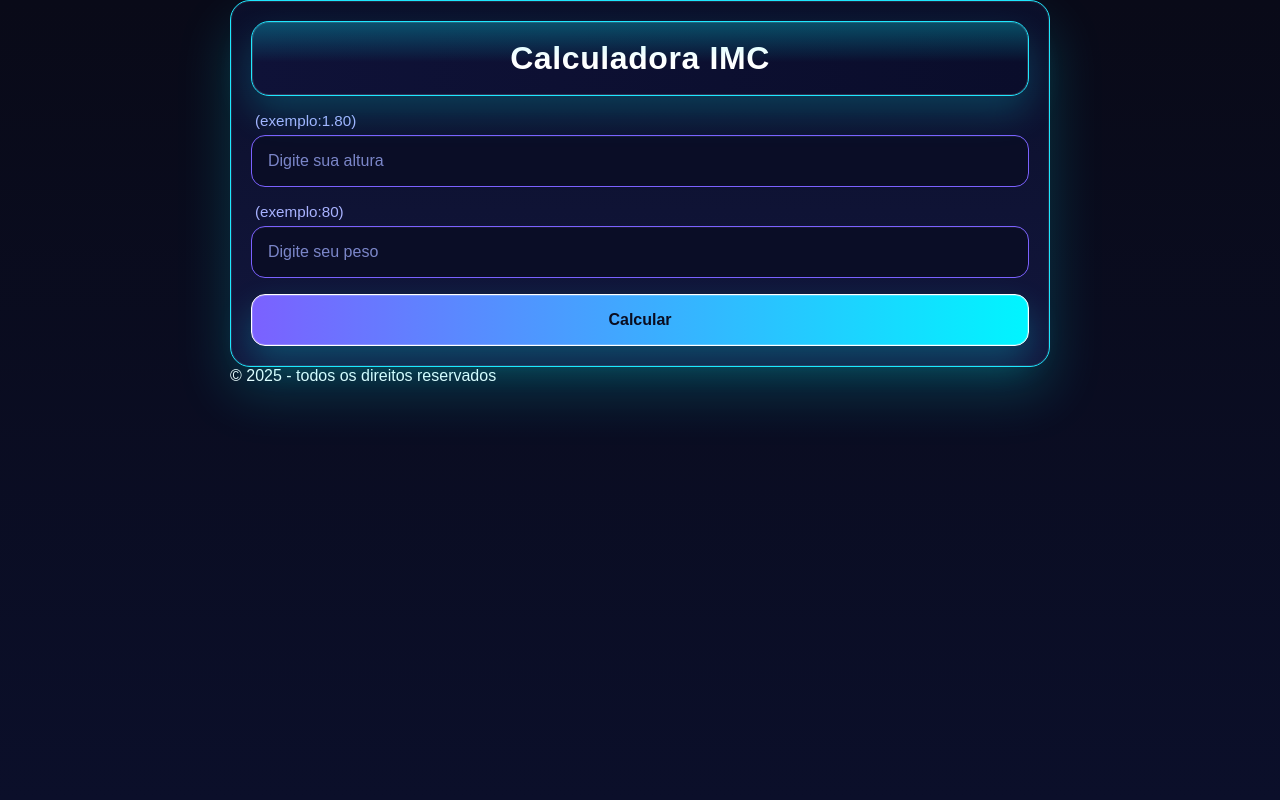
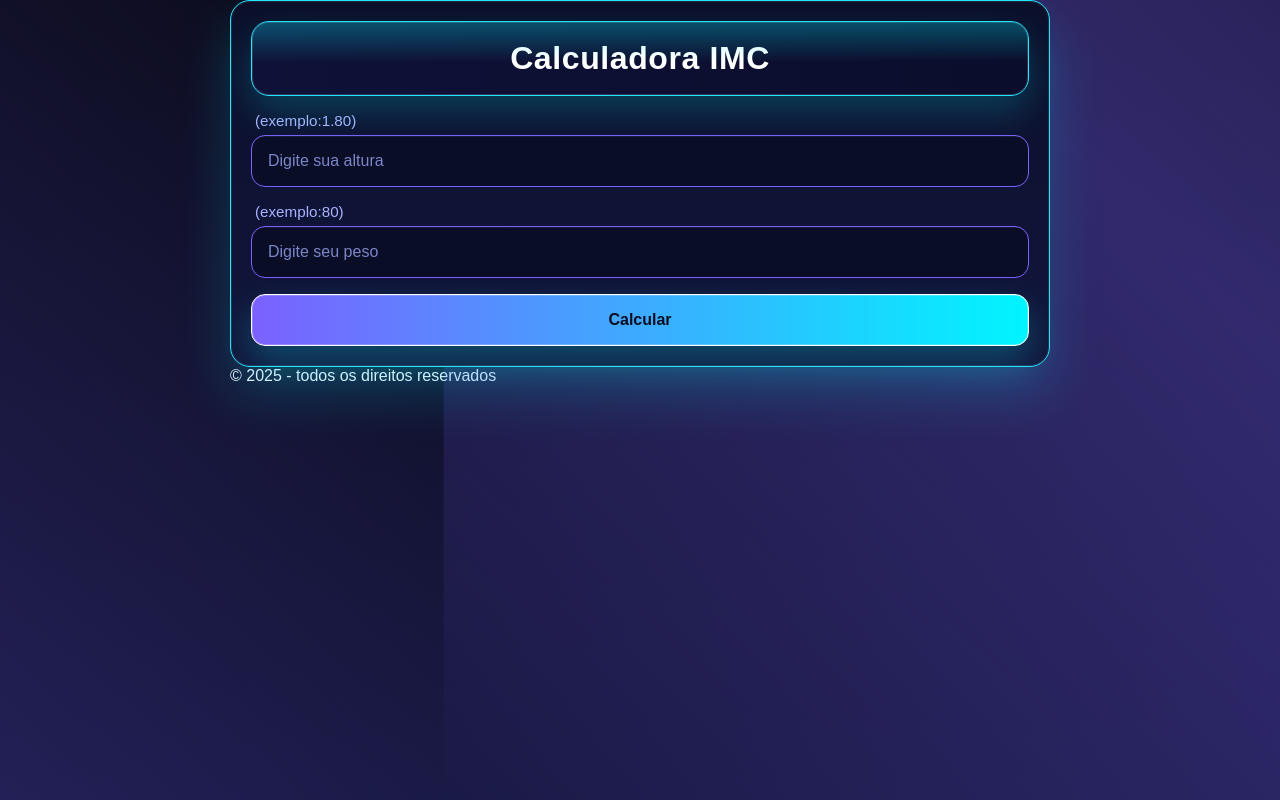
Before and after one commit to CP4-Front-Calculadora-IMC/CP4-Calculadora-IMC, a React (Vite) app: page / in a window 1280 px wide. Built offline with nearby package versions, Linux system fonts and the light colour scheme.

Commit message:
ADD animação de fundo da calculadora

```diff
--- a/src/css/global.css
+++ b/src/css/global.css
@@ -11,3 +11,20 @@ body {
   position: relative;
   overflow-x: hidden;
 }
+
+/*Fundo animado que eu aprendi na internet🤡*/
+body::before {
+  content:""; position:absolute; inset:0; pointer-events:none;
+  background: linear-gradient(
+    45deg,
+    transparent,
+    rgba(123,97,255,0.35),
+    transparent
+  );
+  background-size: 200% 200%;
+  animation: diagonal 6s linear infinite;
+}
+@keyframes diagonal{
+  0%   { background-position: -200% 0; }
+  100% { background-position:  200% 0; }
+}
```
